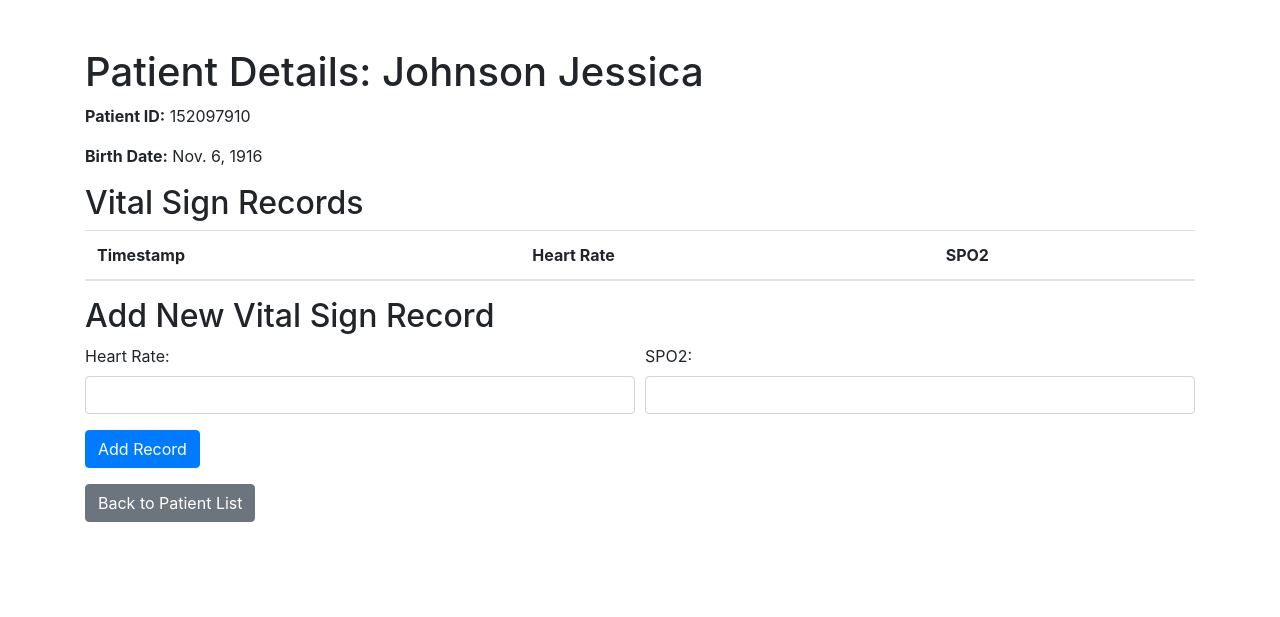
After one commit to doron-yaakobov/EEE_Final, a Django app: page /patient/152097910/ in a window 1280 px wide. The commit adds this page. Shown: the top 617 px of the page. Run offline with Django 4.2, Linux system fonts and the light colour scheme; data comes from the database, SQL or seed files in the repository; both versions use the stored data as it was before the commit; data that the repository does not hold is empty; some libraries are stand-ins or nearby versions.

Commit message:
Patient Management Page for Nurse - WIP

```diff
--- /dev/null
+++ b/patient_view/forms.py
@@ -0,0 +1,8 @@
+
+from django import forms
+from .models import VitalSign
+
+class VitalSignForm(forms.ModelForm):
+    class Meta:
+        model = VitalSign
+        fields = ['heart_rate', 'spo2']
--- a/patient_view/management/commands/create_fake_fatients.py
+++ b/patient_view/management/commands/create_fake_fatients.py
@@ -14,8 +14,8 @@ class Command(BaseCommand):
         parser.add_argument('n', type=int)
 
     def handle(self, n, *args, **options):
-       Patient.objects.all().delete()   # deletes all old logs.
-       for i in range(n):
+        Patient.objects.all().delete()  # deletes all old logs.
+        for i in range(n):
             # start_enter_date = datetime.strptime('30.11.1997', '%d.%m.%Y')
             # end_enter_date = datetime.strptime('30.11.1998', '%d.%m.%Y')
             # start_exit_date = datetime.strptime('10.12.1998', '%d.%m.%Y')
--- a/patient_view/models.py
+++ b/patient_view/models.py
@@ -23,3 +23,19 @@ class Patient(models.Model):
     def save(self, *args, **kwargs):
         self.full_name = f"{self.last_name} {self.first_name}"
         super().save(*args, **kwargs)
+
+    class Meta:
+        unique_together = ('patient_id',)
+
+
+class VitalSign(models.Model):
+    patient = models.ForeignKey(Patient, on_delete=models.CASCADE)
+    timestamp = models.DateTimeField(auto_now_add=True)
+    heart_rate = models.PositiveIntegerField()
+    spo2 = models.PositiveIntegerField()
+
+    # Add more fields here for blood pressure and temperature if you want to record them
+    # Note: We will use dummy values for blood pressure and temperature
+
+    def __str__(self):
+        return f"{self.patient} - {self.timestamp}"
--- /dev/null
+++ b/patient_view/templates/patient_view/patient_detail.html
@@ -0,0 +1,141 @@
+<!DOCTYPE html>
+<html>
+<head>
+    <title>Patient Detail</title>
+    <!-- Add Bootstrap CSS -->
+    <link rel="stylesheet" href="https://stackpath.bootstrapcdn.com/bootstrap/4.5.2/css/bootstrap.min.css">
+</head>
+<body>
+    <div class="container mt-5">
+        <h1>Patient Details: {{ patient.full_name }}</h1>
+
+        <!-- Display patient information here -->
+        <div class="row">
+            <div class="col">
+                <p><strong>Patient ID:</strong> {{ patient.patient_id }}</p>
+                <p><strong>Birth Date:</strong> {{ patient.birth_date }}</p>
+                <!-- Add more patient information as needed -->
+            </div>
+        </div>
+
+        <h2>Vital Sign Records</h2>
+        <div class="row">
+            <div class="col">
+                <table class="table table-striped">
+                    <thead>
+                        <tr>
+                            <th>Timestamp</th>
+                            <th>Heart Rate</th>
+                            <th>SPO2</th>
+                        </tr>
+                    </thead>
+                    <tbody>
+                        {% for vital_sign in vital_signs %}
+                        <tr>
+                            <td>{{ vital_sign.timestamp }}</td>
+                            <td>{{ vital_sign.heart_rate }}</td>
+                            <td>{{ vital_sign.spo2 }}</td>
+                        </tr>
+                        {% endfor %}
+                    </tbody>
+                </table>
+            </div>
+        </div>
+
+        <!-- Add a form to allow Nurses to add new vital sign records -->
+        <div class="row">
+            <div class="col">
+                <h2>Add New Vital Sign Record</h2>
+                <form method="post">
+                    {% csrf_token %}
+                    <div class="form-row">
+                        <div class="form-group col">
+                            <label for="heart_rate">Heart Rate:</label>
+                            <input type="number" name="heart_rate" class="form-control" required>
+                        </div>
+                        <div class="form-group col">
+                            <label for="spo2">SPO2:</label>
+                            <input type="number" name="spo2" class="form-control" required>
+                        </div>
+                    </div>
+                    <button type="submit" class="btn btn-primary">Add Record</button>
+                </form>
+            </div>
+        </div>
+
+        <!-- Add a back button to return to the patient list page -->
+        <div class="row mt-3">
+            <div class="col">
+                <a href="{% url 'patients_list' %}" class="btn btn-secondary">Back to Patient List</a>
+            </div>
+        </div>
+
+        <!-- Add plots to show vital sign trends -->
+        <div class="row mt-5">
+            <div class="col">
+                <div id="heartRatePlot"></div>
+            </div>
+        </div>
+        <div class="row mt-5">
+            <div class="col">
+                <div id="spo2Plot"></div>
+            </div>
+        </div>
+    </div>
+
+    <!-- Add Bootstrap JS and Plotly scripts -->
+    <script src="https://code.jquery.com/jquery-3.5.1.slim.min.js"></script>
+    <script src="https://cdn.jsdelivr.net/npm/@popperjs/core@2.0.7/dist/umd/popper.min.js"></script>
+    <script src="https://stackpath.bootstrapcdn.com/bootstrap/4.5.2/js/bootstrap.min.js"></script>
+    <!-- Add Plotly CDN -->
+    <script src="https://cdn.plot.ly/plotly-latest.min.js"></script>
+
+    <script>
+        // Fetch the vital sign data from the server and create the plots
+        document.addEventListener("DOMContentLoaded", function () {
+            // Fetch vital sign data using AJAX or JavaScript fetch API
+            fetch("/api/vitalsigns/{{ patient.patient_id }}/")
+                .then(response => response.json())
+                .then(data => {
+                    // Extract data for plotting
+                    const timestamps = data.map(v => v.timestamp);
+                    const heartRates = data.map(v => v.heart_rate);
+                    const spo2 = data.map(v => v.spo2);
+
+                    // Create heart rate plot
+                    const heartRateTrace = {
+                        x: timestamps,
+                        y: heartRates,
+                        mode: "lines+markers",
+                        name: "Heart Rate",
+                    };
+
+                    const heartRateLayout = {
+                        title: "Heart Rate Trends",
+                        xaxis: { title: "Timestamp" },
+                        yaxis: { title: "Heart Rate" },
+                    };
+
+                    Plotly.newPlot("heartRatePlot", [heartRateTrace], heartRateLayout);
+
+                    // Create SPO2 plot
+                    const spo2Trace = {
+                        x: timestamps,
+                        y: spo2,
+                        mode: "lines+markers",
+                        name: "SPO2",
+                    };
+
+                    const spo2Layout = {
+                        title: "SPO2 Trends",
+                        xaxis: { title: "Timestamp" },
+                        yaxis: { title: "SPO2" },
+                    };
+
+                    Plotly.newPlot("spo2Plot", [spo2Trace], spo2Layout);
+                })
+                .catch(error => console.error("Error fetching vital sign data:", error));
+        });
+    </script>
+</body>
+</html>
--- a/patient_view/urls.py
+++ b/patient_view/urls.py
@@ -3,10 +3,9 @@ from django.http import HttpResponse, JsonResponse
 from django.urls import include, path
 from . import views
 
-
-
-
 # URLS/ URLCONF:
 urlpatterns = [
-    path('', views.patients_list),
+    path('', views.patients_list, name='patients_list'),
+    path('patient/<int:patient_id>/', views.patient_detail, name='patient_detail'),
+
 ]
--- a/patient_view/views.py
+++ b/patient_view/views.py
@@ -1,6 +1,6 @@
-from django.shortcuts import render
-
-from patient_view.models import Patient
+from django.shortcuts import render, get_object_or_404, redirect
+from .models import Patient, VitalSign
+from .forms import VitalSignForm
 
 
 # Create your views here.
@@ -13,3 +13,25 @@ def patients_list(request):
             "patients": qs,
         }
     )
+
+
+def patient_detail(request, patient_id):
+    patient = get_object_or_404(Patient, patient_id=patient_id)
+    vital_signs = VitalSign.objects.filter(patient=patient)
+
+    if request.method == 'POST':
+        form = VitalSignForm(request.POST)
+        if form.is_valid():
+            vital_sign = form.save(commit=False)
+            vital_sign.patient = patient
+            vital_sign.save()
+            return redirect('patient_detail', patient_id=patient_id)
+    else:
+        form = VitalSignForm()
+
+    context = {
+        'patient': patient,
+        'vital_signs': vital_signs,
+        'form': form,
+    }
+    return render(request, 'patient_view/patient_detail.html', context)
```
Also changed, not shown: patient_view/admin.py (+13 -7 lines), patient_view/management/commands/create_fake_patients.py (added, +44 -0 lines), patient_view/templates/patient_view/patient_list.html (+10 -47 lines), db.sqlite3 (deleted), patient_view/migrations/0001_initial.py (deleted), patient_view/migrations/0002_alter_patient_full_name.py (deleted), patient_view/migrations/0003_alter_patient_full_name.py (deleted).
